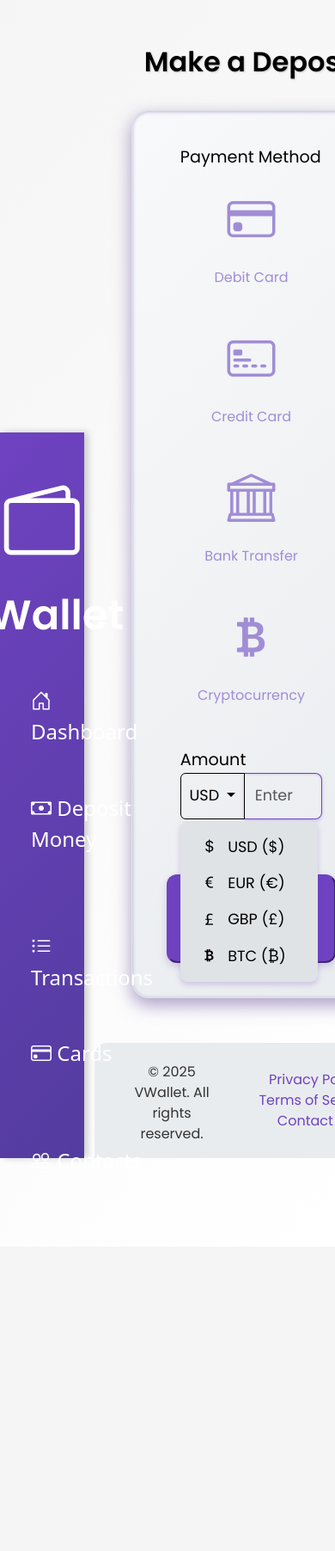
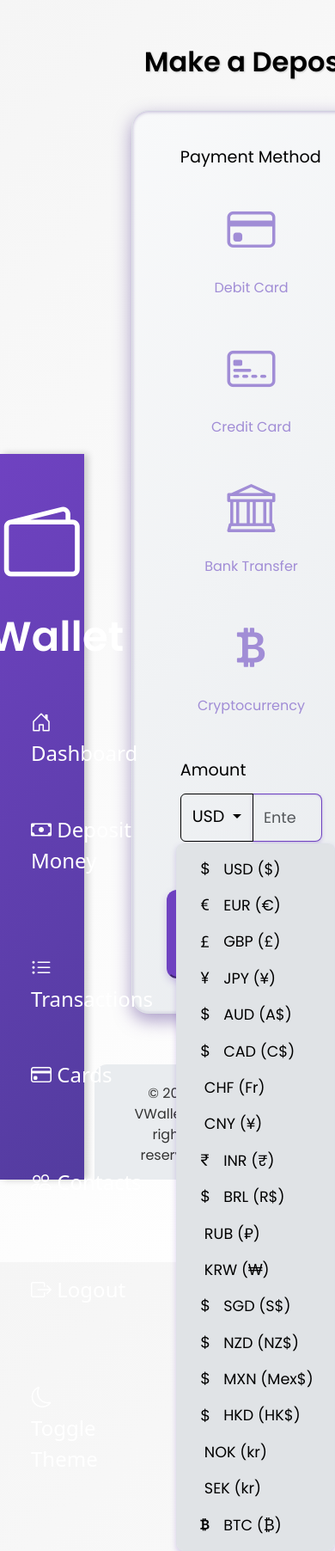
Before and after one commit to Virtual-Wallet-API/wallet_api, a FastAPI app: template frontend/templates/payments/deposit.html in a window 390 px wide, after a click on "USD"; the page is wider, and only the part inside the window is pictured. Shown: that part at 86% size. Before the commit the page ends 1348 px from the top of that part, so only its background shows below. Run offline with FastAPI, Linux system fonts and the light colour scheme; the template is opened without the code that fills it, so the values that code supplies are empty; parts of the project's set-up code (start-up, migrations or seed data) failed here and were passed over.

Commit message:
fe deposit variations currencies

```diff
--- a/frontend/templates/payments/deposit.html
+++ b/frontend/templates/payments/deposit.html
@@ -51,13 +51,18 @@
 
     .deposit-box:hover {
         transform: scale(1.02);
-        box-shadow: 0 10px 25px rgba(94, 65, 149, 0.6), inset 0 1px 5px rgba(94, 65, 149, 0.5); /* Same intermediate purple */
+        box-shadow: 0 10px 25px rgba(94, 65, 149, 0.6), inset 0 1px 5px rgba(94, 65, 149, 0.5);
     }
 
     /* Form Elements */
     .form-group {
-        margin-bottom: 2.5rem; /* Increased vertical spacing */
-        padding: 0 2rem; /* Increased horizontal padding */
+        margin-bottom: 2.5rem;
+        padding: 0 2rem;
+    }
+
+    .form-group label {
+        display: block;
+        margin-bottom: 1rem; /* Increased vertical spacing for labels */
     }
 
     .form-control {
@@ -158,8 +163,8 @@
         background-color: var(--accent-color);
         border-color: var(--accent-color);
         color: white;
-        padding: 1rem 0.8rem;
-        font-size: 1.3rem;
+        padding: 1rem 1rem; /* Slightly larger padding */
+        font-size: 1.4rem; /* Slightly larger font */
         border-top-right-radius: 0;
         border-bottom-right-radius: 0;
         margin-right: -1px;
@@ -234,7 +244,7 @@
         font-size: 1.8rem;
         border-radius: 12px;
         width: 100%;
-        margin-top: 3rem; /* Increased distance from amount input */
+        margin-top: 2rem; /* Slightly reduced distance */
         transition: transform 0.2s ease, box-shadow 0.3s ease, background-color 0.3s ease, border-color 0.3s ease;
         box-shadow: 0 4px 8px var(--shadow-color);
     }
@@ -267,6 +277,10 @@
             padding: 0 1rem;
         }
 
+        .form-group label {
+            margin-bottom: 0.75rem;
+        }
+
         .form-control {
             font-size: 1.1rem;
             padding: 0.8rem;
@@ -285,8 +299,8 @@
         }
 
         .currency-btn {
-            font-size: 1.1rem;
-            padding: 0.8rem 0.6rem;
+            font-size: 1.2rem;
+            padding: 0.8rem 0.8rem;
         }
 
         .dropdown-menu {
@@ -296,7 +310,7 @@
         .confirm-btn {
             font-size: 1.4rem;
             padding: 1rem 2rem;
-            margin-top: 2rem;
+            margin-top: 1.5rem;
         }
 
         .payment-method-group {
@@ -351,6 +365,21 @@
                         <li><a class="dropdown-item" href="#" onclick="selectCurrency('USD'); return false;"><i class="bi bi-currency-dollar"></i> USD ($)</a></li>
                         <li><a class="dropdown-item" href="#" onclick="selectCurrency('EUR'); return false;"><i class="bi bi-currency-euro"></i> EUR (€)</a></li>
                         <li><a class="dropdown-item" href="#" onclick="selectCurrency('GBP'); return false;"><i class="bi bi-currency-pound"></i> GBP (£)</a></li>
+                        <li><a class="dropdown-item" href="#" onclick="selectCurrency('JPY'); return false;"><i class="bi bi-currency-yen"></i> JPY (¥)</a></li>
+                        <li><a class="dropdown-item" href="#" onclick="selectCurrency('AUD'); return false;"><i class="bi bi-currency-dollar"></i> AUD (A$)</a></li>
+                        <li><a class="dropdown-item" href="#" onclick="selectCurrency('CAD'); return false;"><i class="bi bi-currency-dollar"></i> CAD (C$)</a></li>
+                        <li><a class="dropdown-item" href="#" onclick="selectCurrency('CHF'); return false;"><i class="bi bi-currency-franc"></i> CHF (Fr)</a></li>
+                        <li><a class="dropdown-item" href="#" onclick="selectCurrency('CNY'); return false;"><i class="bi bi-currency-yuan"></i> CNY (¥)</a></li>
+                        <li><a class="dropdown-item" href="#" onclick="selectCurrency('INR'); return false;"><i class="bi bi-currency-rupee"></i> INR (₹)</a></li>
+                        <li><a class="dropdown-item" href="#" onclick="selectCurrency('BRL'); return false;"><i class="bi bi-currency-dollar"></i> BRL (R$)</a></li>
+                        <li><a class="dropdown-item" href="#" onclick="selectCurrency('RUB'); return false;"><i class="bi bi-currency-ruble"></i> RUB (₽)</a></li>
+                        <li><a class="dropdown-item" href="#" onclick="selectCurrency('KRW'); return false;"><i class="bi bi-currency-won"></i> KRW (₩)</a></li>
+                        <li><a class="dropdown-item" href="#" onclick="selectCurrency('SGD'); return false;"><i class="bi bi-currency-dollar"></i> SGD (S$)</a></li>
+                        <li><a class="dropdown-item" href="#" onclick="selectCurrency('NZD'); return false;"><i class="bi bi-currency-dollar"></i> NZD (NZ$)</a></li>
+                        <li><a class="dropdown-item" href="#" onclick="selectCurrency('MXN'); return false;"><i class="bi bi-currency-dollar"></i> MXN (Mex$)</a></li>
+                        <li><a class="dropdown-item" href="#" onclick="selectCurrency('HKD'); return false;"><i class="bi bi-currency-dollar"></i> HKD (HK$)</a></li>
+                        <li><a class="dropdown-item" href="#" onclick="selectCurrency('NOK'); return false;"><i class="bi bi-currency-krone"></i> NOK (kr)</a></li>
+                        <li><a class="dropdown-item" href="#" onclick="selectCurrency('SEK'); return false;"><i class="bi bi-currency-krone"></i> SEK (kr)</a></li>
                         <li><a class="dropdown-item" href="#" onclick="selectCurrency('BTC'); return false;"><i class="bi bi-currency-bitcoin"></i> BTC (₿)</a></li>
                     </ul>
                 </div>
```
Also changed, not shown: other parts of frontend/templates/payments/deposit.html (+19 -18 lines).
